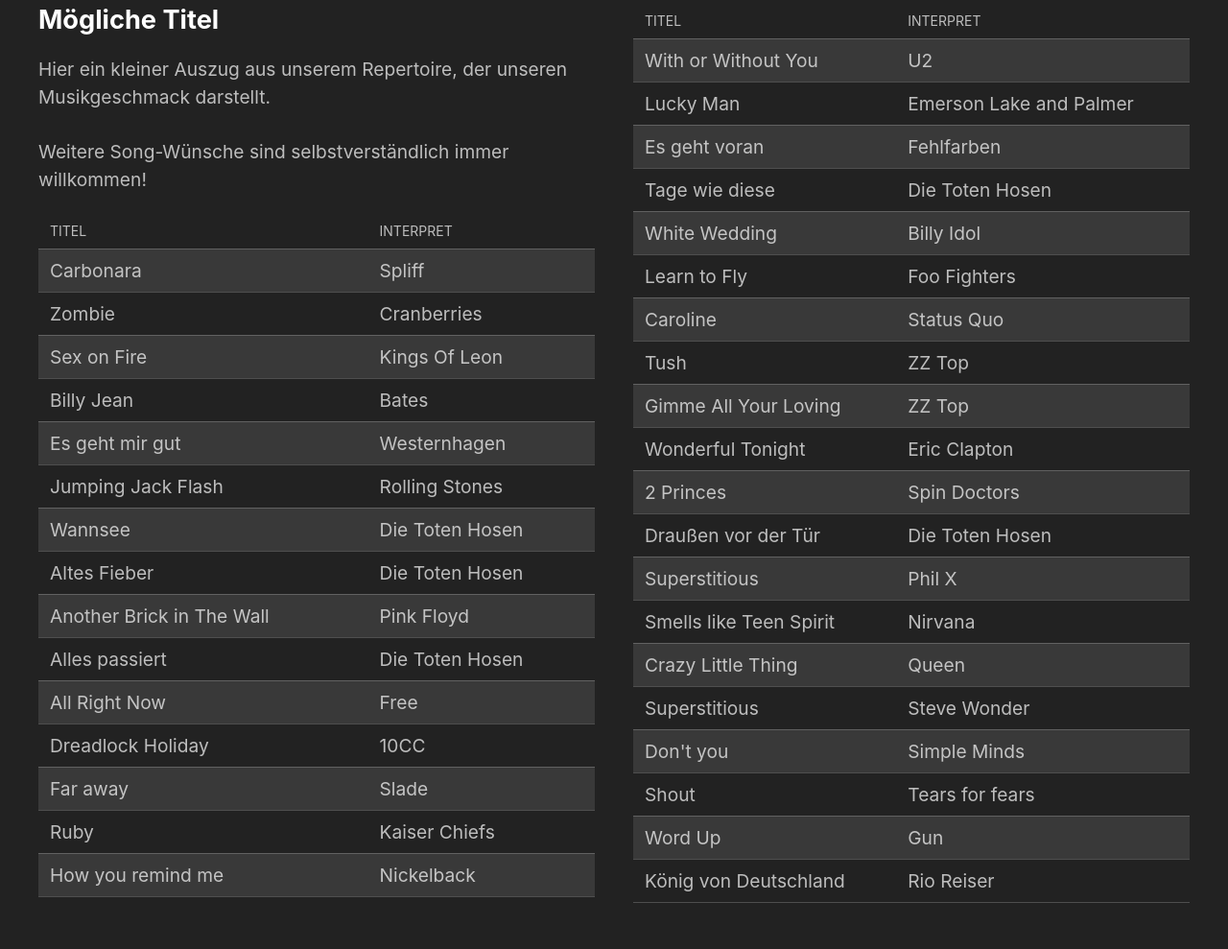
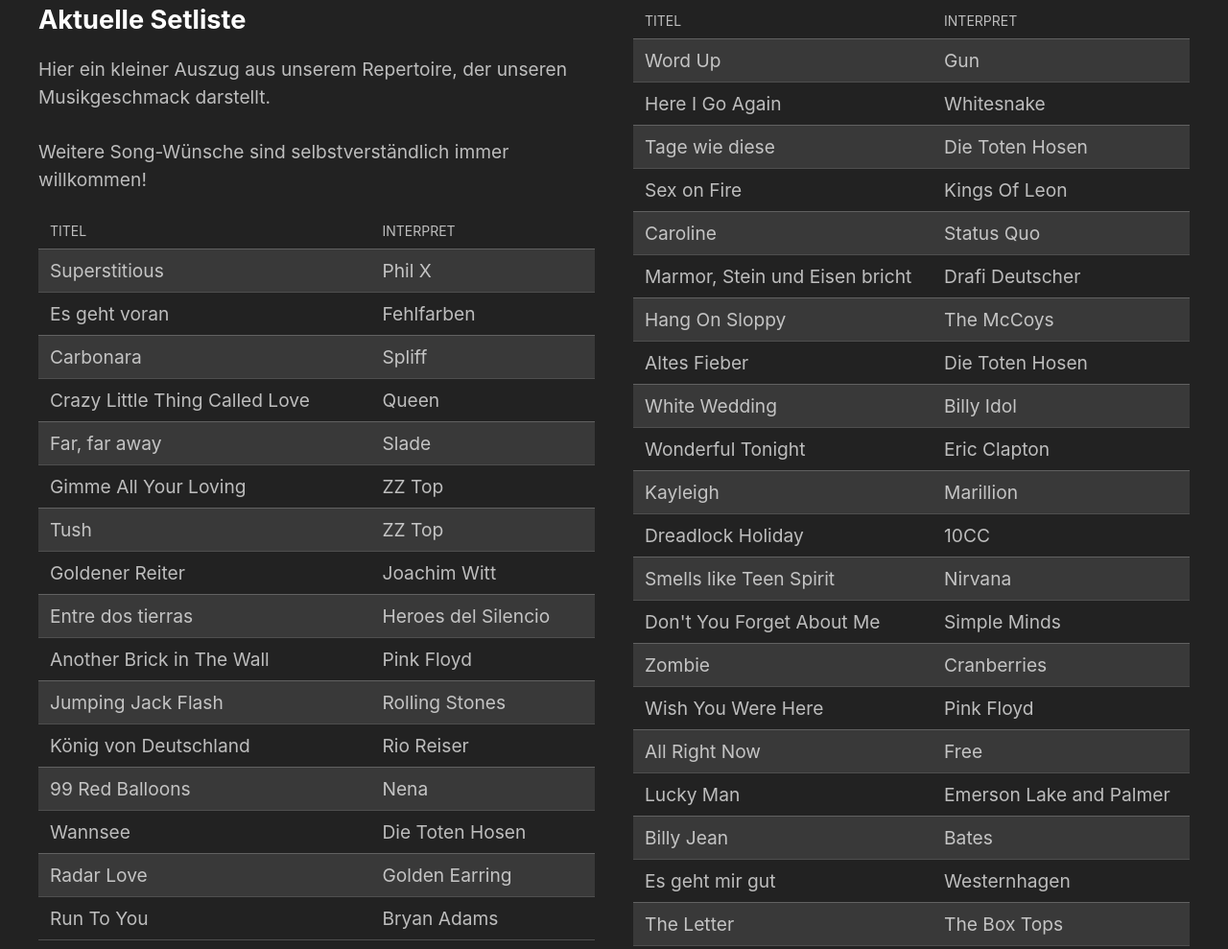
Before and after one commit to b0ehmt/4Rocks, a plain HTML site: page index.html in a window 1280 px wide. Shown: the part 4631-5620 px from the top of the page at 96% size. Drawn offline with nearby package versions, Linux system fonts and the light colour scheme.

Commit message:
setlist update

```diff
--- a/index.html
+++ b/index.html
@@ -696,7 +696,7 @@
 			<div class="uk-container uk-container-large">
 				<div class="uk-grid uk-child-width-1-2@s" uk-grid>
 					<div>
-						<h2 class="section-title">Mögliche Titel</h2>
+						<h2 class="section-title">Aktuelle Setliste</h2>
 						<p class="section-subtitle">
 							Hier ein kleiner Auszug aus unserem Repertoire, der unseren Musikgeschmack darstellt.<br /><br />Weitere
 							Song-Wünsche sind selbstverständlich immer willkommen!
@@ -710,64 +710,68 @@
 							</thead>
 							<tbody>
 								<tr>
+									<td>Superstitious</td>
+									<td>Phil X</td>
+								</tr>
+								<tr>
+									<td>Es geht voran</td>
+									<td>Fehlfarben</td>
+								</tr>
+								<tr>
 									<td>Carbonara</td>
 									<td>Spliff</td>
 								</tr>
 								<tr>
-									<td>Zombie</td>
-									<td>Cranberries</td>
+									<td>Crazy Little Thing Called Love</td>
+									<td>Queen</td>
 								</tr>
 								<tr>
-									<td>Sex on Fire</td>
-									<td>Kings Of Leon</td>
+									<td>Far, far away</td>
+									<td>Slade</td>
 								</tr>
 								<tr>
-									<td>Billy Jean</td>
-									<td>Bates</td>
+									<td>Gimme All Your Loving</td>
+									<td>ZZ Top</td>
 								</tr>
 								<tr>
-									<td>Es geht mir gut</td>
-									<td>Westernhagen</td>
+									<td>Tush</td>
+									<td>ZZ Top</td>
+								</tr>
+								<tr>
+									<td>Goldener Reiter</td>
+									<td>Joachim Witt</td>
+								</tr>
+								<tr>
+									<td>Entre dos tierras</td>
+									<td>Heroes del Silencio</td>
+								</tr>
+								<tr>
+									<td>Another Brick in The Wall</td>
+									<td>Pink Floyd</td>
 								</tr>
 								<tr>
 									<td>Jumping Jack Flash</td>
 									<td>Rolling Stones</td>
 								</tr>
 								<tr>
+									<td>König von Deutschland</td>
+									<td>Rio Reiser</td>
+								</tr>
+								<tr>
+									<td>99 Red Balloons</td>
+									<td>Nena</td>
+								</tr>
+								<tr>
 									<td>Wannsee</td>
 									<td>Die Toten Hosen</td>
 								</tr>
 								<tr>
-									<td>Altes Fieber</td>
-									<td>Die Toten Hosen</td>
+									<td>Radar Love</td>
+									<td>Golden Earring</td>
 								</tr>
 								<tr>
-									<td>Another Brick in The Wall</td>
-									<td>Pink Floyd</td>
-								</tr>
-								<tr>
-									<td>Alles passiert</td>
-									<td>Die Toten Hosen</td>
-								</tr>
-								<tr>
-									<td>All Right Now</td>
-									<td>Free</td>
-								</tr>
-								<tr>
-									<td>Dreadlock Holiday</td>
-									<td>10CC</td>
-								</tr>
-								<tr>
-									<td>Far away</td>
-									<td>Slade</td>
-								</tr>
-								<tr>
-									<td>Ruby</td>
-									<td>Kaiser Chiefs</td>
-								</tr>
-								<tr>
-									<td>How you remind me</td>
-									<td>Nickelback</td>
+									<td>Run To You</td>
+									<td>Bryan Adams</td>
 								</tr>
 							</tbody>
 						</table>
@@ -782,19 +786,35 @@
 							</thead>
 							<tbody>
 								<tr>
-									<td>With or Without You</td>
-									<td>U2</td>
+									<td>Word Up</td>
+									<td>Gun</td>
 								</tr>
 								<tr>
-									<td>Lucky Man</td>
-									<td>Emerson Lake and Palmer</td>
-								</tr>
-								<tr>
-									<td>Es geht voran</td>
-									<td>Fehlfarben</td>
+									<td>Here I Go Again</td>
+									<td>Whitesnake</td>
 								</tr>
 								<tr>
 									<td>Tage wie diese</td>
+									<td>Die Toten Hosen</td>
+								</tr>
+								<tr>
+									<td>Sex on Fire</td>
+									<td>Kings Of Leon</td>
+								</tr>
+								<tr>
+									<td>Caroline</td>
+									<td>Status Quo</td>
+								</tr>
+								<tr>
+									<td>Marmor, Stein und Eisen bricht</td>
+									<td>Drafi Deutscher</td>
+								</tr>
+								<tr>
+									<td>Hang On Sloppy</td>
+									<td>The McCoys</td>
+								</tr>
+								<tr>
+									<td>Altes Fieber</td>
 									<td>Die Toten Hosen</td>
 								</tr>
 								<tr>
@@ -802,64 +822,52 @@
 									<td>Billy Idol</td>
 								</tr>
 								<tr>
-									<td>Learn to Fly</td>
-									<td>Foo Fighters</td>
-								</tr>
-								<tr>
-									<td>Caroline</td>
-									<td>Status Quo</td>
-								</tr>
-								<tr>
-									<td>Tush</td>
-									<td>ZZ Top</td>
-								</tr>
-								<tr>
-									<td>Gimme All Your Loving</td>
-									<td>ZZ Top</td>
-								</tr>
-								<tr>
 									<td>Wonderful Tonight</td>
 									<td>Eric Clapton</td>
 								</tr>
 								<tr>
-									<td>2 Princes</td>
-									<td>Spin Doctors</td>
+									<td>Kayleigh</td>
+									<td>Marillion</td>
 								</tr>
 								<tr>
-									<td>Draußen vor der Tür</td>
-									<td>Die Toten Hosen</td>
-								</tr>
-								<tr>
-									<td>Superstitious</td>
-									<td>Phil X</td>
+									<td>Dreadlock Holiday</td>
+									<td>10CC</td>
 								</tr>
 								<tr>
 									<td>Smells like Teen Spirit</td>
 									<td>Nirvana</td>
 								</tr>
 								<tr>
-									<td>Crazy Little Thing</td>
-									<td>Queen</td>
-								</tr>
-								<tr>
-									<td>Superstitious</td>
-									<td>Steve Wonder</td>
-								</tr>
-								<tr>
-									<td>Don't you</td>
+									<td>Don't You Forget About Me</td>
 									<td>Simple Minds</td>
 								</tr>
 								<tr>
-									<td>Shout</td>
-									<td>Tears for fears</td>
+									<td>Zombie</td>
+									<td>Cranberries</td>
 								</tr>
 								<tr>
-									<td>Word Up</td>
-									<td>Gun</td>
+									<td>Wish You Were Here</td>
+									<td>Pink Floyd</td>
 								</tr>
 								<tr>
-									<td>König von Deutschland</td>
-									<td>Rio Reiser</td>
+									<td>All Right Now</td>
+									<td>Free</td>
+								</tr>
+								<tr>
+									<td>Lucky Man</td>
+									<td>Emerson Lake and Palmer</td>
+								</tr>
+								<tr>
+									<td>Billy Jean</td>
+									<td>Bates</td>
+								</tr>
+								<tr>
+									<td>Es geht mir gut</td>
+									<td>Westernhagen</td>
+								</tr>
+								<tr>
+									<td>The Letter</td>
+									<td>The Box Tops</td>
 								</tr>
 							</tbody>
 						</table>
```
